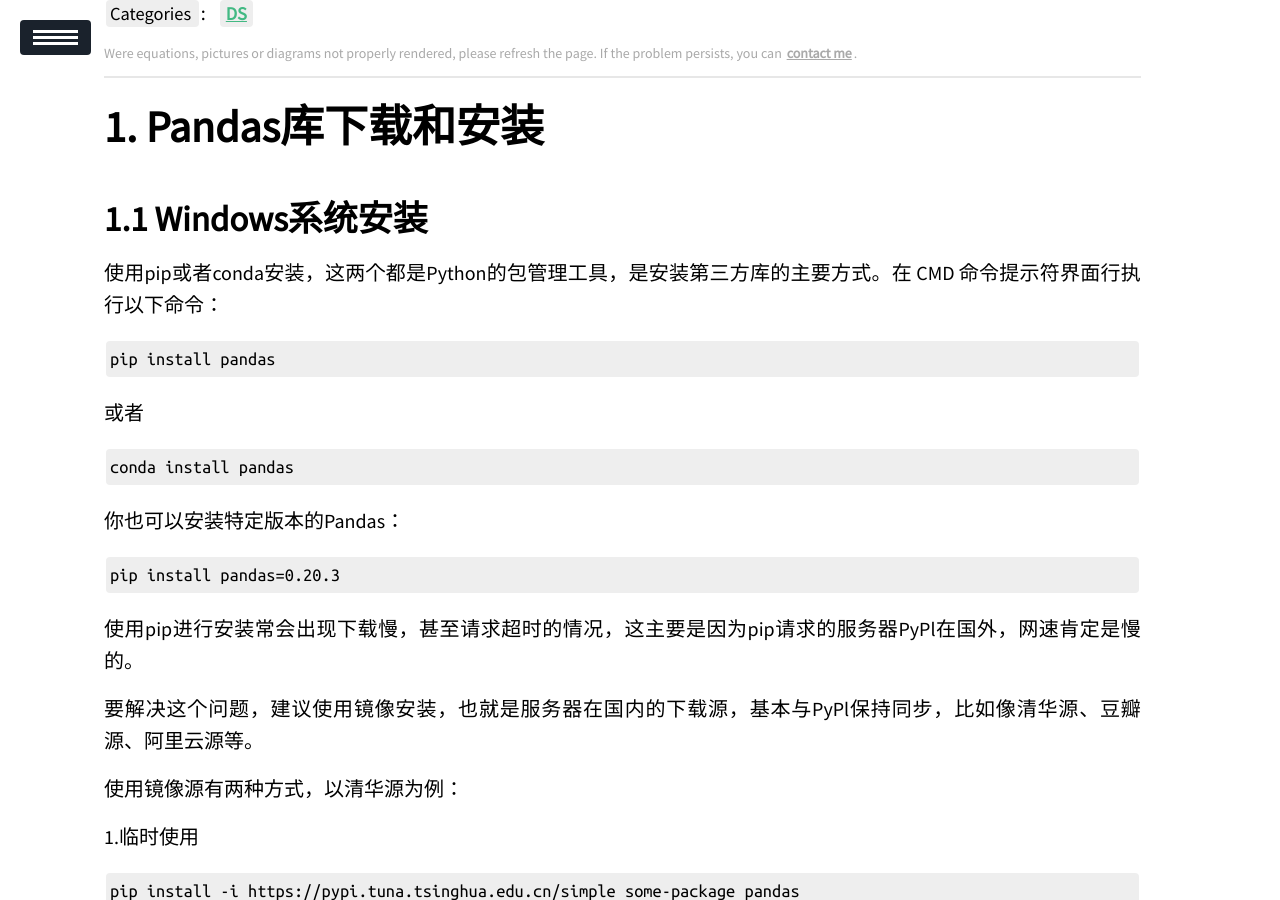
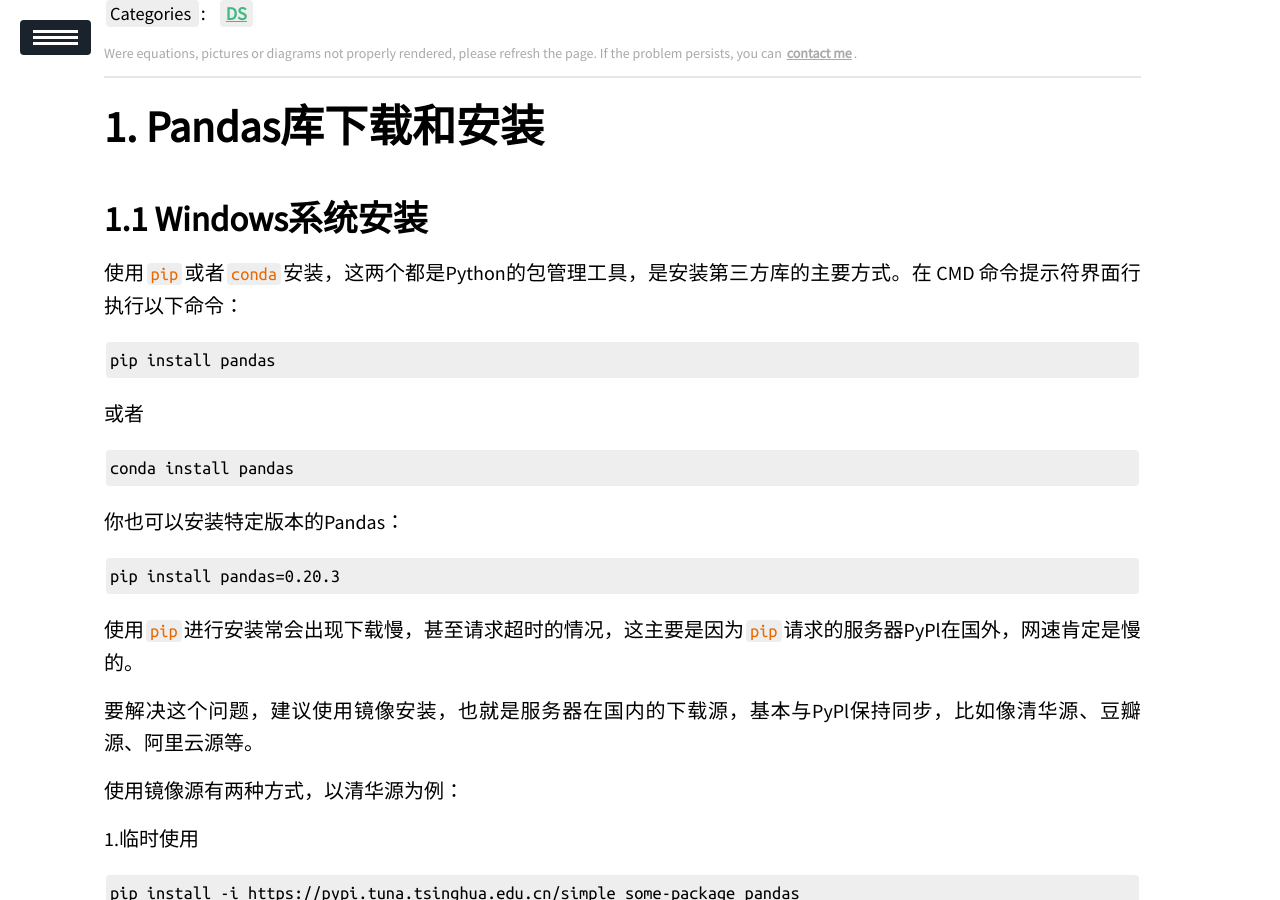
Before and after one commit to ssskz/ssskz.github.io, a Jekyll site: the page built from _posts/2023-2-28-Pandas.md, in a window 1280 px wide and 900 px high, scrolled down 255 px. Built offline with Jekyll 4.4.1, drawn with Linux system fonts in a browser that asks for light colours; our own code applies the rules of GitHub Pages for plain Markdown files; a script that is not in the unit is left out.

Commit message:
update
Signed-off-by: ssskz <12497590+ssskz@user.noreply.gitee.com>

````diff
--- a/_posts/2023-2-28-Pandas.md
+++ b/_posts/2023-2-28-Pandas.md
@@ -12,7 +12,7 @@
 
 ## Windows系统安装
 
-使用pip或者conda安装，这两个都是Python的包管理工具，是安装第三方库的主要方式。在 CMD 命令提示符界面行执行以下命令：
+使用`pip`或者`conda`安装，这两个都是Python的包管理工具，是安装第三方库的主要方式。在 CMD 命令提示符界面行执行以下命令：
 
 ```markdown
 pip install pandas
@@ -28,7 +28,7 @@
 pip install pandas=0.20.3
 ```
 
-使用pip进行安装常会出现下载慢，甚至请求超时的情况，这主要是因为pip请求的服务器PyPl在国外，网速肯定是慢的。
+使用`pip`进行安装常会出现下载慢，甚至请求超时的情况，这主要是因为`pip`请求的服务器PyPl在国外，网速肯定是慢的。
 
 要解决这个问题，建议使用镜像安装，也就是服务器在国内的下载源，基本与PyPl保持同步，比如像清华源、豆瓣源、阿里云源等。
 
@@ -54,7 +54,6 @@
 ```markdown
 pip install numpy==1.17.3
 ```
-
 
 ## MacOS系统安装
 
````
